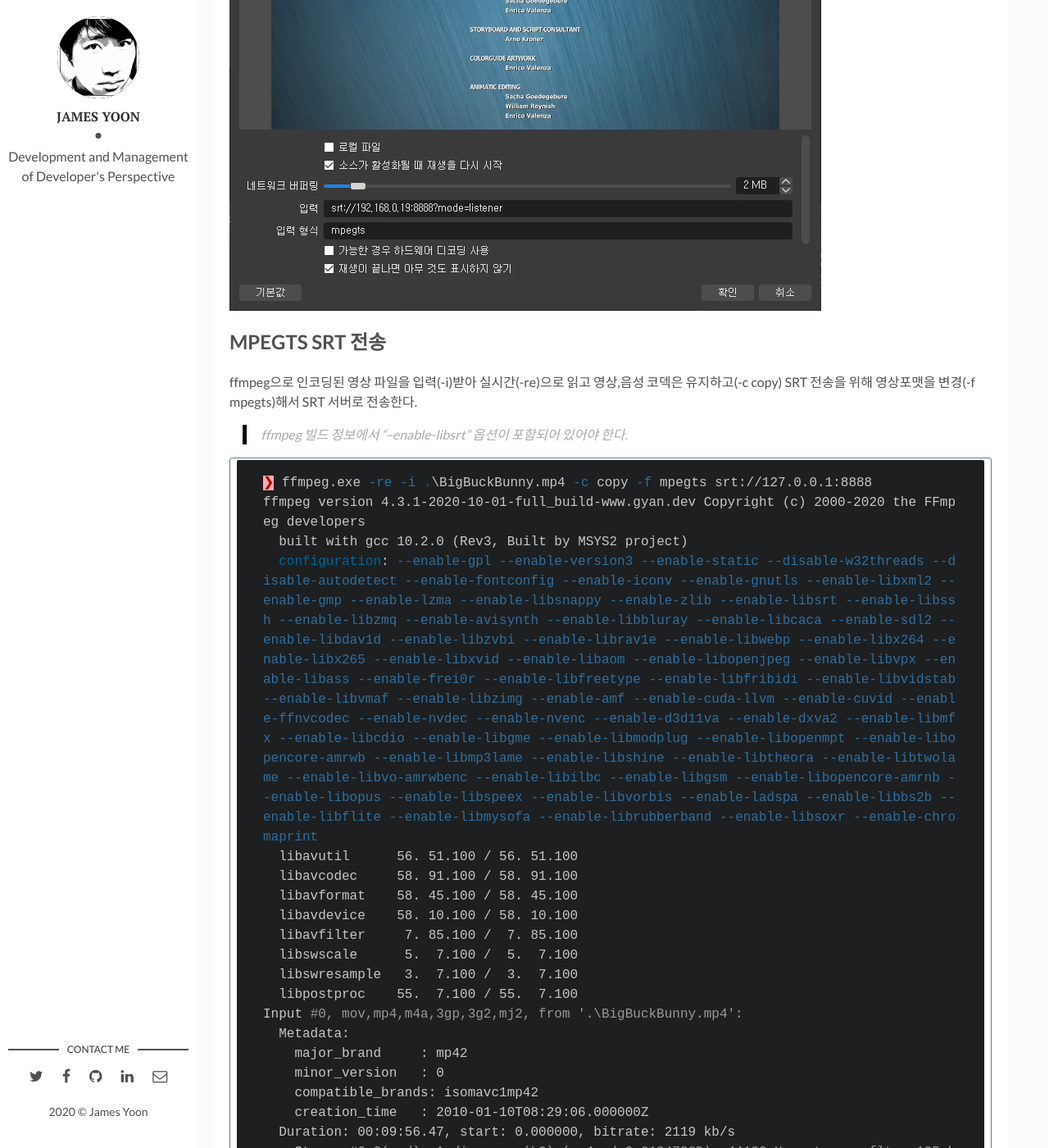
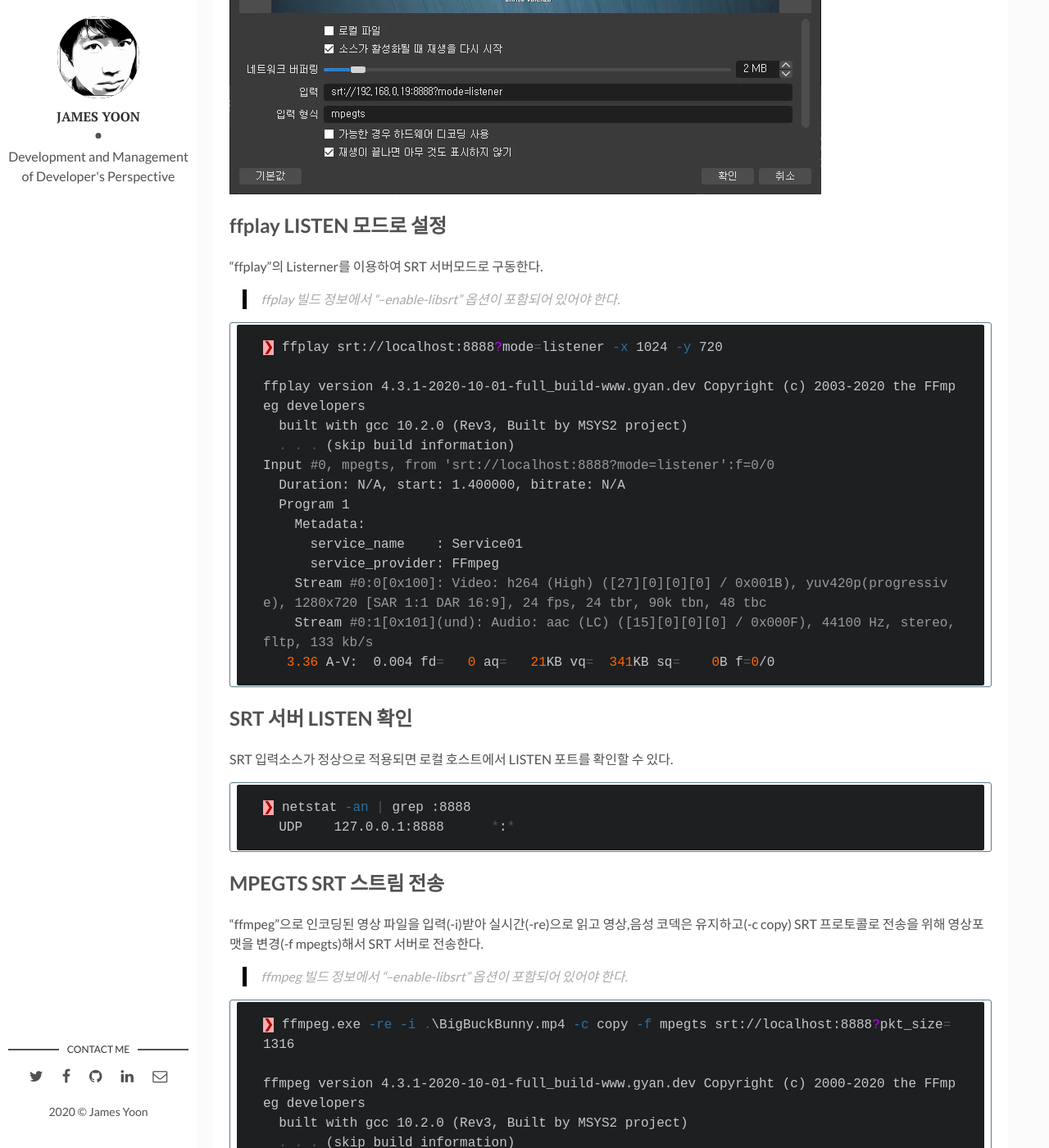
Before and after one commit to butteryoon/butteryoon.github.io, a Jekyll site: the page built from _posts/2020-11-17-ffplay_srt_streaming.md, in a window 1280 px wide and 1400 px high, scrolled down 1254 px. Shown: the whole window at 82% size. Built offline with Jekyll 4.4.1, drawn with Linux system fonts in a browser that asks for light colours; comment, search, counter and statistics services are not loaded; some of the changed text lies outside the part shown.

Commit message:
ffmpeg streaming examples

````diff
--- a/_posts/2020-11-17-ffplay_srt_streaming.md
+++ b/_posts/2020-11-17-ffplay_srt_streaming.md
@@ -2,10 +2,10 @@
 layout: post
 title: "ffmpeg을 이용한 SRT 영상 스트리밍 테스트"
 description: "Windows에서 ffmpeg로 mp4파일을 실시간으로 읽고 SRT 프로토콜을 이용해서 OBS로 전송해본다."
-img: ffmpeg.png
+img: m_ffmpeg_title.webp
 date: 2020-11-17 14:00:00 +0900
-last_modified_at: 2020-11-17 14:00:01 +0900
-tags: [ffmpeg, ffplay, srt] # add tag
+last_modified_at: 2020-11-21 17:00:01 +0900
+tags: [ffmpeg, ffplay, srt, mpegts] # add tag
 related: ffmpeg
 categories: dev
 ---
@@ -13,14 +13,42 @@ categories: dev
 Windows10 환경에서 ffmpeg을 이용해서 mp4 파일을 실시간으로 읽고 [SRT](https://www.aetherit.io/srt-secure-reliable-transport) 프로토콜로 실시간 전송하는 방법을 알아본다.
 <!--more-->
 
-OBS Studio에서 입력소스를 SRC로 설정하고 LISTEN모드로 설정한 후 ffmpeg으로 등록한 SRT 입력소스로 스트립을 전송한다.
+SRT 서버모드는 "OBS Studio"에서 입력소스를 "SRT LISTEN모드"로 설정 하거나 ffplay의 Listen 모드를 이용할 수 있다.
 
-## OBS 입력 소스 설정
+
+## OBS 입력 소스 SRT 설정
 
 OBS Studio의 소스목록에서 + 버튼을 클릭하여 "미디어 소스"를 선택 후 아래의 이미지와 같이 입력, 입력형식을 설정한다.
 
 > 입력 : srt://127.0.0.1:8888?mode=listener
 > 입력 형식 : mpegts
+
+![OBS 소스 설정]({{site.baseurl}}/assets/img/m_obs_source_srt.webp)
+
+## ffplay LISTEN 모드로 설정
+
+"ffplay"의 Listerner를 이용하여 SRT 서버모드로 구동한다.
+
+> ffplay 빌드 정보에서 "--enable-libsrt" 옵션이 포함되어 있어야 한다.
+
+```powershell
+❯ ffplay srt://localhost:8888?mode=listener -x 1024 -y 720
+
+ffplay version 4.3.1-2020-10-01-full_build-www.gyan.dev Copyright (c) 2003-2020 the FFmpeg developers
+  built with gcc 10.2.0 (Rev3, Built by MSYS2 project)
+  . . . (skip build information)
+Input #0, mpegts, from 'srt://localhost:8888?mode=listener':f=0/0
+  Duration: N/A, start: 1.400000, bitrate: N/A
+  Program 1
+    Metadata:
+      service_name    : Service01
+      service_provider: FFmpeg
+    Stream #0:0[0x100]: Video: h264 (High) ([27][0][0][0] / 0x001B), yuv420p(progressive), 1280x720 [SAR 1:1 DAR 16:9], 24 fps, 24 tbr, 90k tbn, 48 tbc
+    Stream #0:1[0x101](und): Audio: aac (LC) ([15][0][0][0] / 0x000F), 44100 Hz, stereo, fltp, 133 kb/s
+   3.36 A-V:  0.004 fd=   0 aq=   21KB vq=  341KB sq=    0B f=0/0
+```
+
+## SRT 서버 LISTEN 확인
 
 SRT 입력소스가 정상으로 적용되면 로컬 호스트에서 LISTEN 포트를 확인할 수 있다.
 
@@ -29,28 +57,18 @@ SRT 입력소스가 정상으로 적용되면 로컬 호스트에서 LISTEN 포
   UDP    127.0.0.1:8888      *:*
 ```
 
-![OBS 소스 설정]({{site.baseurl}}/assets/img/m_obs_source_srt.webp)
+## MPEGTS SRT 스트림 전송
 
-
-## MPEGTS SRT 전송
-
-ffmpeg으로 인코딩된 영상 파일을 입력(-i)받아 실시간(-re)으로 읽고 영상,음성 코덱은 유지하고(-c copy) SRT 전송을 위해 영상포맷을 변경(-f mpegts)해서 SRT 서버로 전송한다.
+"ffmpeg"으로 인코딩된 영상 파일을 입력(-i)받아 실시간(-re)으로 읽고 영상,음성 코덱은 유지하고(-c copy) SRT 프로토콜로 전송을 위해 영상포맷을 변경(-f mpegts)해서 SRT 서버로 전송한다.
 
 > ffmpeg 빌드 정보에서 "--enable-libsrt" 옵션이 포함되어 있어야 한다.
 
 ```powershell
-❯ ffmpeg.exe -re -i .\BigBuckBunny.mp4 -c copy -f mpegts srt://127.0.0.1:8888
+❯ ffmpeg.exe -re -i .\BigBuckBunny.mp4 -c copy -f mpegts srt://localhost:8888?pkt_size=1316
+
 ffmpeg version 4.3.1-2020-10-01-full_build-www.gyan.dev Copyright (c) 2000-2020 the FFmpeg developers
   built with gcc 10.2.0 (Rev3, Built by MSYS2 project)
-  configuration: --enable-gpl --enable-version3 --enable-static --disable-w32threads --disable-autodetect --enable-fontconfig --enable-iconv --enable-gnutls --enable-libxml2 --enable-gmp --enable-lzma --enable-libsnappy --enable-zlib --enable-libsrt --enable-libssh --enable-libzmq --enable-avisynth --enable-libbluray --enable-libcaca --enable-sdl2 --enable-libdav1d --enable-libzvbi --enable-librav1e --enable-libwebp --enable-libx264 --enable-libx265 --enable-libxvid --enable-libaom --enable-libopenjpeg --enable-libvpx --enable-libass --enable-frei0r --enable-libfreetype --enable-libfribidi --enable-libvidstab --enable-libvmaf --enable-libzimg --enable-amf --enable-cuda-llvm --enable-cuvid --enable-ffnvcodec --enable-nvdec --enable-nvenc --enable-d3d11va --enable-dxva2 --enable-libmfx --enable-libcdio --enable-libgme --enable-libmodplug --enable-libopenmpt --enable-libopencore-amrwb --enable-libmp3lame --enable-libshine --enable-libtheora --enable-libtwolame --enable-libvo-amrwbenc --enable-libilbc --enable-libgsm --enable-libopencore-amrnb --enable-libopus --enable-libspeex --enable-libvorbis --enable-ladspa --enable-libbs2b --enable-libflite --enable-libmysofa --enable-librubberband --enable-libsoxr --enable-chromaprint
-  libavutil      56. 51.100 / 56. 51.100
-  libavcodec     58. 91.100 / 58. 91.100
-  libavformat    58. 45.100 / 58. 45.100
-  libavdevice    58. 10.100 / 58. 10.100
-  libavfilter     7. 85.100 /  7. 85.100
-  libswscale      5.  7.100 /  5.  7.100
-  libswresample   3.  7.100 /  3.  7.100
-  libpostproc    55.  7.100 / 55.  7.100
+  . . . (skip build information)
 Input #0, mov,mp4,m4a,3gp,3g2,mj2, from '.\BigBuckBunny.mp4':
   Metadata:
     major_brand     : mp42
@@ -87,7 +105,12 @@ Press [q] to stop, [?] for help
 frame= 1238 fps= 24 q=-1.0 size=   14311kB time=00:00:52.05 bitrate=2251.9kbits/s speed=   1x
 ```
 
+영상 스트림이 전송되면 ffplay 또는 OBS에서 영상 스트림이 재생되며 OBS의 경우 SRT 미디어 소스가 열리지 않는 경우 설정을 OFF 후 ON 하면 다시 동작한다.
+
 
 ## 참고 URL
+- [FFmpeg SRT protocol information](https://ffmpeg.org/ffmpeg-protocols.html#srt)
+- [Streaming-With-SRT-Protocol](https://obsproject.com/wiki/Streaming-With-SRT-Protocol)
+- [SRT Cookbook](https://srtlab.github.io/srt-cookbook/apps/ffmpeg/)
 - [Using ffmpeg and SRT to Transport Video Signal to the Cloud](https://medium.com/@eyevinntechnology/using-ffmpeg-and-srt-to-transport-video-signal-to-the-cloud-7160960f846a)
-- [SRT for FFmpeg](https://srtlab.github.io/srt-cookbook/apps/ffmpeg/)
+- [srt-live-transmit](https://github.com/Haivision/srt/blob/master/docs/srt-live-transmit.md)
````
Also changed, not shown: _posts/2020-11-11-ffplay_p2p_streaming.md (+10 -9 lines), _posts/2020-11-11-ffplay_restream.md (+7 -5 lines), _posts/2020-11-17-ffmpeg_PCScreen_streaming.md (added, +95 -0 lines), _posts/2020-11-17-ffmpeg_cam_streaming.md (added, +139 -0 lines), assets/img/m_ffmpeg_title.webp (added).
